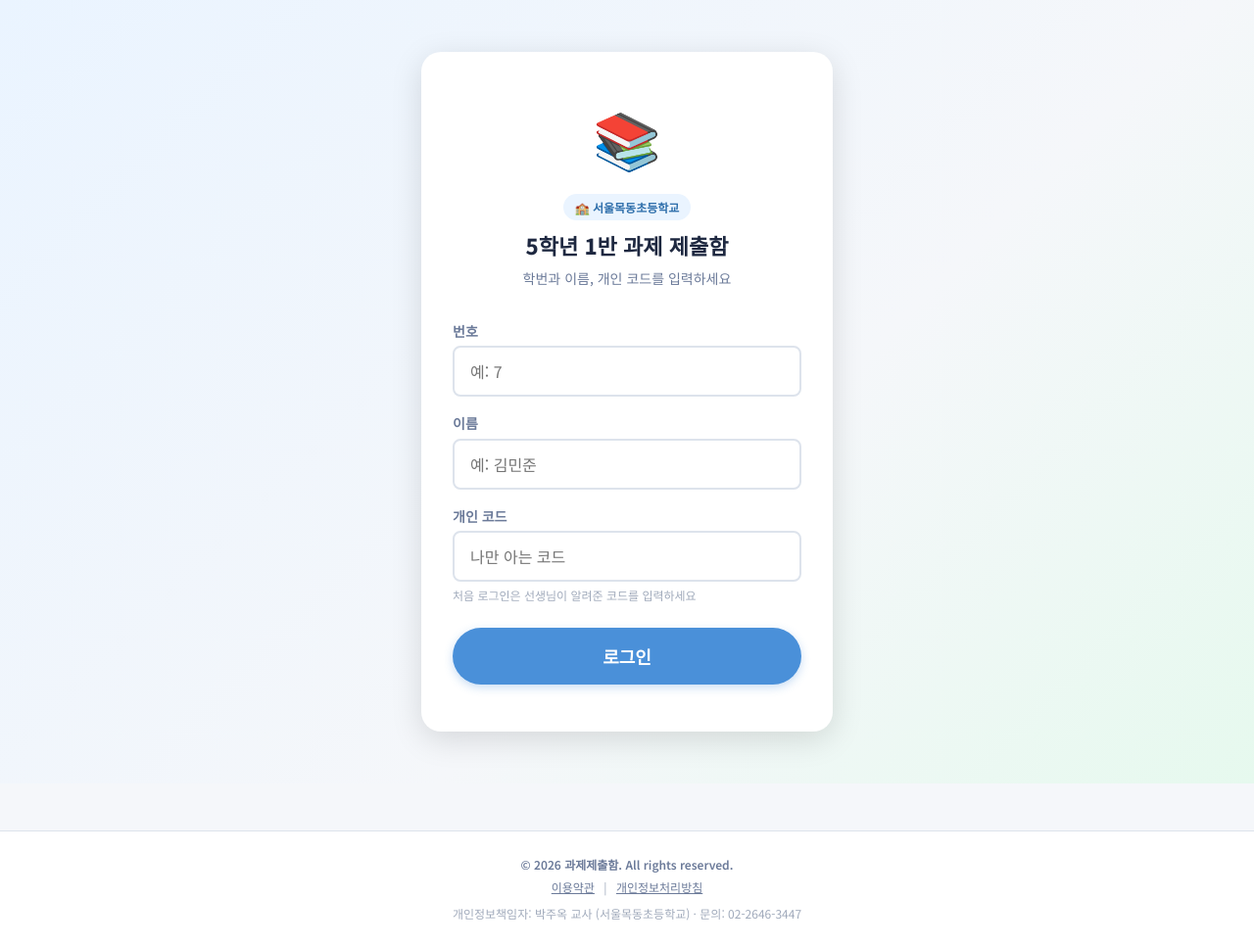
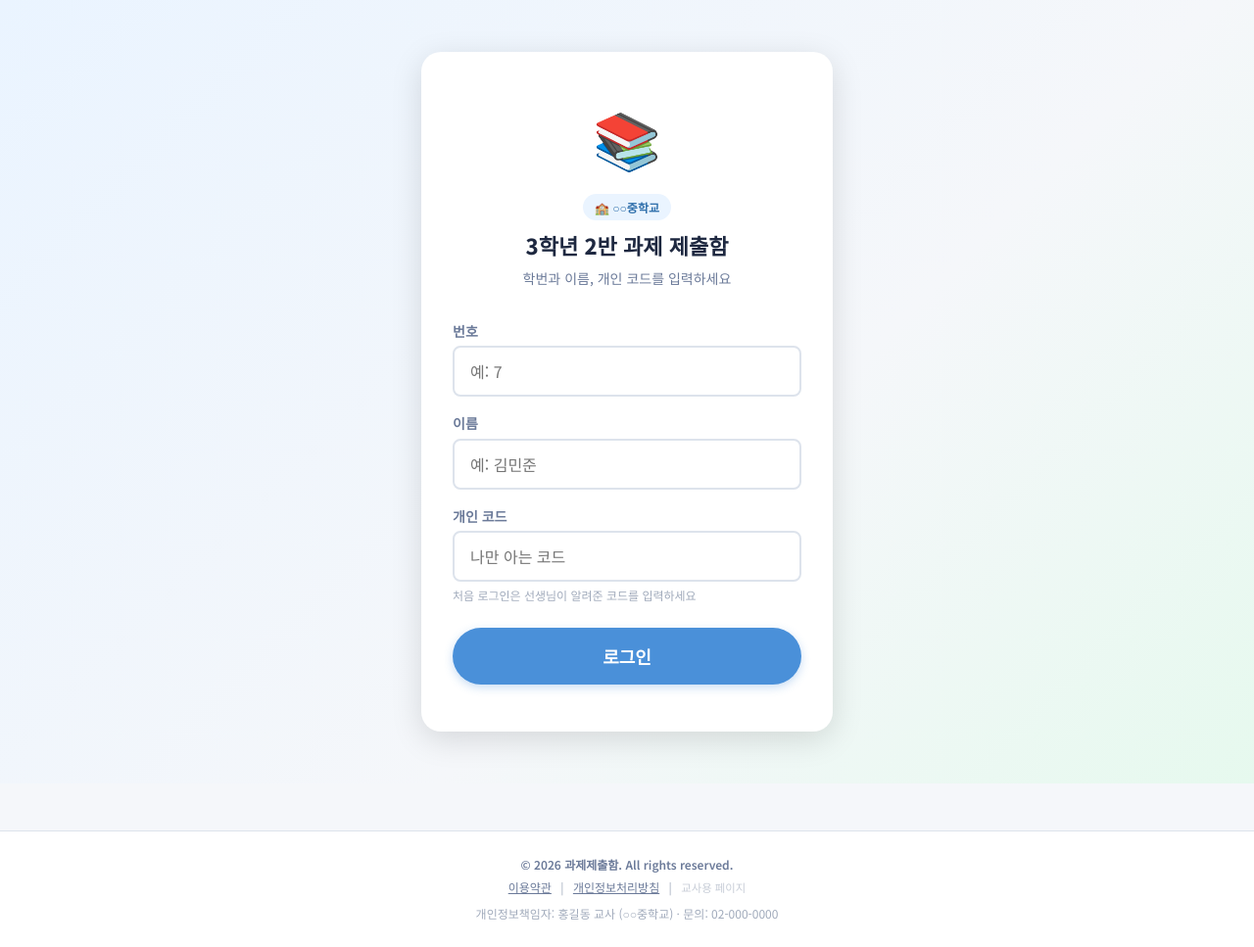
Before and after one commit to hj97451/0630app, a plain HTML site: page index.html in a window 1280 px wide. Shown: the whole page at 98% size. Drawn offline with Linux system fonts and the light colour scheme.

Commit message:
Add files via upload

```diff
--- a/src/components/footer.js
+++ b/src/components/footer.js
@@ -13,7 +13,8 @@ const AppFooter = (() => {
   const year = new Date().getFullYear();
 
   // ── Footer HTML 반환 ────────────────────────
-  function render() {
+  // showAdminLink: true면 "교사용 페이지" 링크를 작게 표시 (학생 화면에서만 사용)
+  function render(showAdminLink) {
     return `
       <footer class="app-footer">
         <div class="app-footer-inner">
@@ -23,6 +24,9 @@ const AppFooter = (() => {
               <a href="#" onclick="AppFooter.showTerms(); return false;">이용약관</a>
               <span class="app-footer-divider">|</span>
               <a href="#" onclick="AppFooter.showPrivacy(); return false;">개인정보처리방침</a>
+              ${showAdminLink ? `
+              <span class="app-footer-divider">|</span>
+              <a href="admin.html" class="app-footer-admin-link">교사용 페이지</a>` : ""}
             </span>
           </div>
           <div class="app-footer-bottom">
--- a/src/config/app-config.js
+++ b/src/config/app-config.js
@@ -10,10 +10,10 @@ const APP_CONFIG = {
 
   // ── 학급 기본 정보 (공개해도 무방) ──────────
   class: {
-    name: "5학년 1반",
-    year: "2026",
-    school: "서울목동초등학교",
-    teacherName: "박주옥",
+    name: "3학년 2반",
+    year: "2025",
+    school: "○○중학교",
+    teacherName: "홍길동",
   },
 
   // ── 과제 목록 (공개해도 무방) ───────────────
@@ -23,7 +23,7 @@ const APP_CONFIG = {
       id: "hw_001",
       title: "독서 감상문 쓰기",
       desc: "이번 주에 읽은 책의 줄거리와 느낀 점을 써서 제출하세요.",
-      due: "2027-07-10",
+      due: "2025-07-10",
       types: ["text", "image", "pdf"],
       active: true,
     },
@@ -31,7 +31,7 @@ const APP_CONFIG = {
       id: "hw_002",
       title: "수학 풀이 사진 제출",
       desc: "교재 32~34쪽 풀이를 사진 찍어 제출하세요.",
-      due: "2027-07-08",
+      due: "2025-07-08",
       types: ["image", "pdf"],
       active: true,
     },
@@ -54,10 +54,10 @@ const APP_CONFIG = {
   // ── 개발자 / 개인정보책임자 정보 (Footer 표시용) ──
   developer: {
     serviceName: "과제제출함",        // Footer에 표시되는 서비스명
-    name:        "박주옥",            // 개발자(개인정보책임자) 실명
-    school:      "서울목동초등학교",          // 소속 학교
+    name:        "홍길동",            // 개발자(개인정보책임자) 실명
+    school:      "○○중학교",          // 소속 학교
     role:        "교사",
-    contact:     "02-2646-3447",       // 교무실 연락처 (개인 휴대전화 X)
+    contact:     "02-000-0000",       // 교무실 연락처 (개인 휴대전화 X)
   },
 
   // ──────────────────────────────────────────────────────────────
--- a/src/pages/student-page.js
+++ b/src/pages/student-page.js
@@ -19,7 +19,7 @@ const StudentPage = (() => {
   function _renderLogin() {
     document.getElementById("app").innerHTML =
       Login.render(APP_CONFIG.class.name, APP_CONFIG.class.school) +
-      AppFooter.render();
+      AppFooter.render(true);
   }
 
   // ── 메인 페이지 렌더 ────────────────────────
@@ -64,7 +64,7 @@ const StudentPage = (() => {
       <div id="settings-modal-overlay" class="modal-overlay"></div>
       <div id="toast" class="toast"></div>
 
-      ${AppFooter.render()}
+      ${AppFooter.render(true)}
     `;
   }
 
--- a/src/styles/base.css
+++ b/src/styles/base.css
@@ -256,6 +256,13 @@ img { max-width: 100%; display: block; }
 }
 .app-footer-links a:hover { color: var(--color-primary); }
 .app-footer-divider { margin: 0 6px; color: var(--color-text-muted); }
+.app-footer-admin-link {
+  color: var(--color-text-muted) !important;
+  text-decoration: none !important;
+  opacity: 0.6;
+  font-size: 0.95em;
+}
+.app-footer-admin-link:hover { opacity: 1; text-decoration: underline !important; }
 .app-footer-bottom {
   margin-top: var(--space-sm);
   font-size: var(--font-size-xs);
```
Also changed, not shown: 1 other file.
